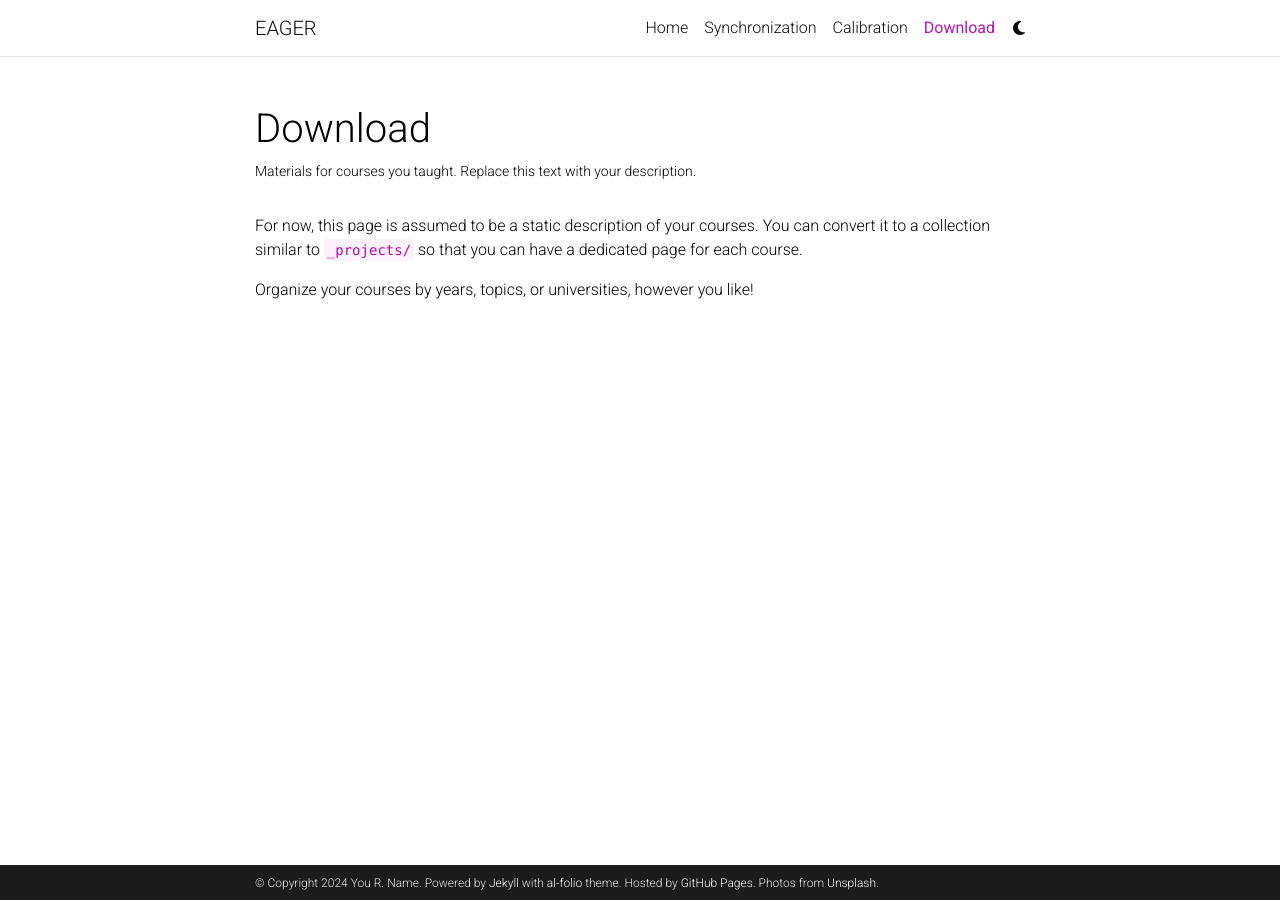
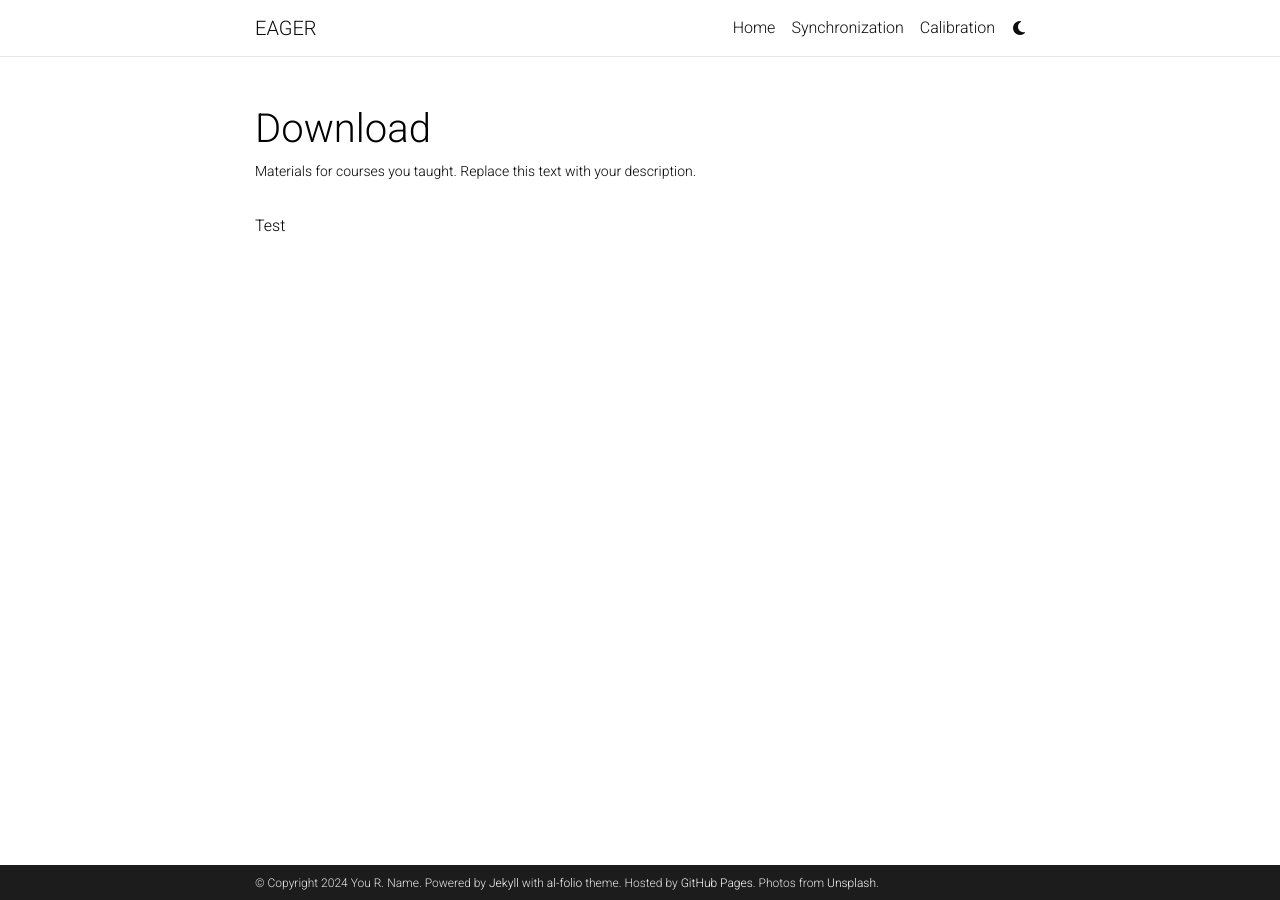
Before and after one commit to DARoSLab/cear, a Jekyll site: the page built from _pages/Download.md, in a window 1280 px wide. Built offline with Jekyll 4.4.1, drawn with Linux system fonts in a browser that asks for light colours; comment, search, counter and statistics services are not loaded; a style sheet for code colours, icons or effects is not loaded.

Commit message:
Update Download.md

```diff
--- a/_pages/Download.md
+++ b/_pages/Download.md
@@ -3,10 +3,6 @@
 permalink: /Download/
 title: Download
 description: Materials for courses you taught. Replace this text with your description.
-nav: true
-nav_order: 6
 ---
 
-For now, this page is assumed to be a static description of your courses. You can convert it to a collection similar to `_projects/` so that you can have a dedicated page for each course.
-
-Organize your courses by years, topics, or universities, however you like!
+Test
```
